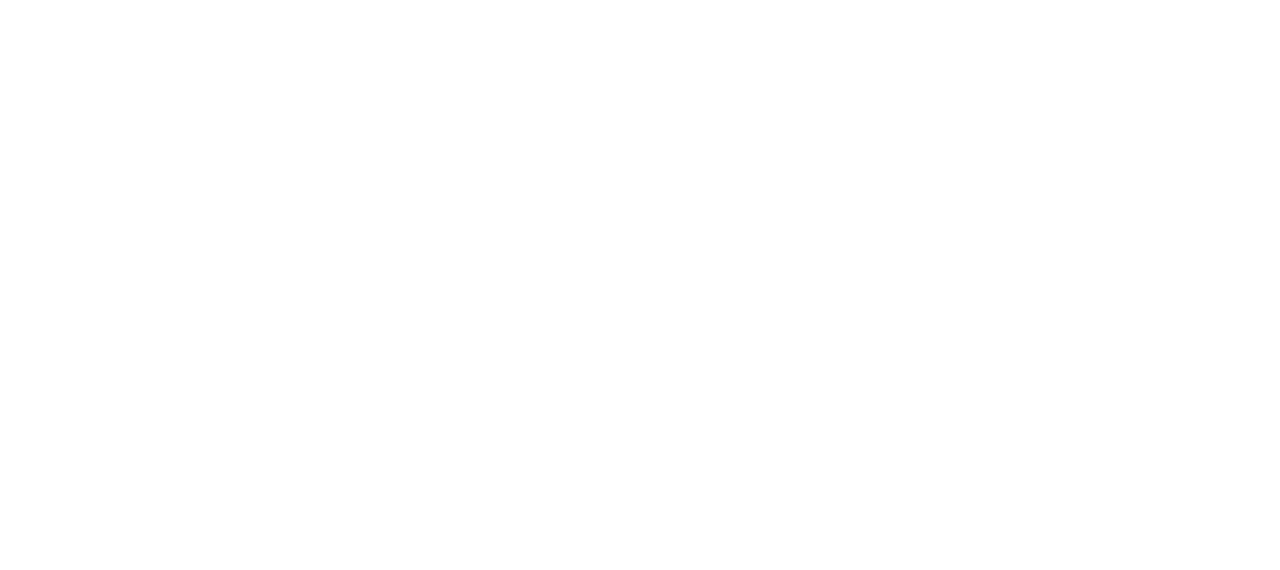
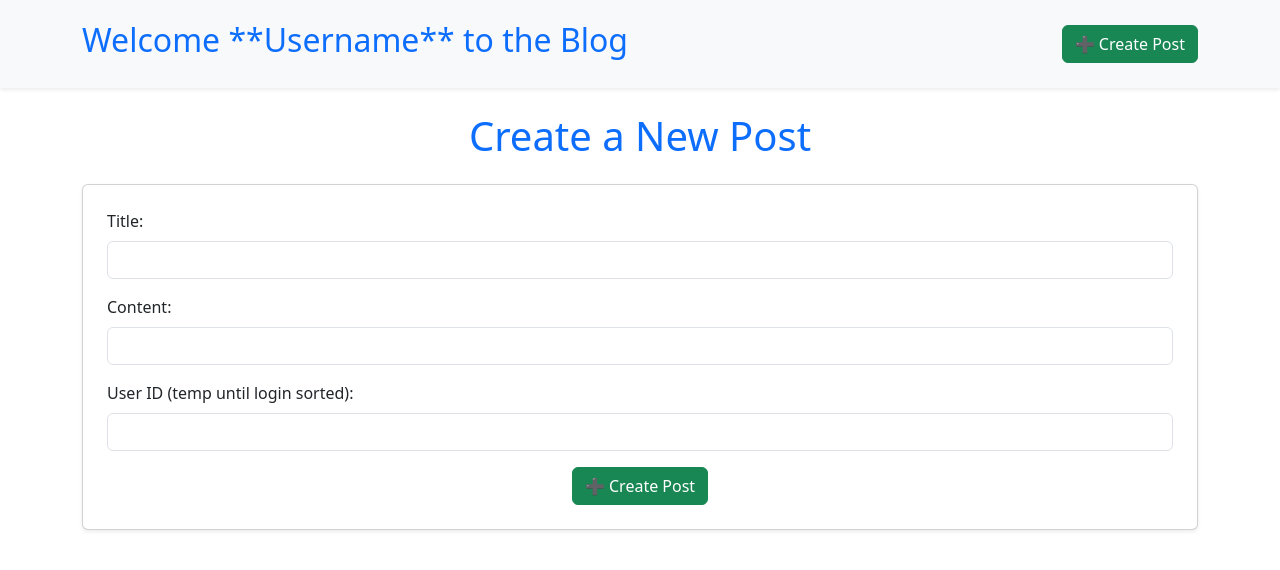
Before and after one commit to souste/blog-api-frontend, a React (Vite) app: page /create-post in a window 1280 px wide. Before the commit this address had no page. Shown: the top 570 px of the page. Built offline with nearby package versions, Linux system fonts and the light colour scheme.

Commit message:
CreatePost component has been created with form

```diff
--- a/src/App.jsx
+++ b/src/App.jsx
@@ -1,14 +1,18 @@
 import Posts from "./components/Posts";
+import NavBar from "./components/NavBar";
 import SinglePost from "./components/SinglePost";
+import CreatePost from "./components/CreatePost";
 import { Route, Routes } from "react-router-dom";
 import "bootstrap/dist/css/bootstrap.min.css";
 
 function App() {
   return (
     <div>
+      <NavBar />
       <Routes>
         <Route path="/" element={<Posts />} />
         <Route path="/posts/:postId" element={<SinglePost />} />
+        <Route path="/create-post" element={<CreatePost />} />
       </Routes>
     </div>
   );
--- /dev/null
+++ b/src/components/CreatePost.jsx
@@ -0,0 +1,37 @@
+const CreatePost = () => {
+  return (
+    <div className="container mt-4">
+      <h1 className="text-center text-primary mb-4">Create a New Post</h1>
+      <form action="/create-post" method="POST" className="card p-4 shadow-sm">
+        <div className="mb-3">
+          <label htmlFor="title" className="form-label">
+            Title:
+          </label>
+          <input type="text" name="title" id="title" className="form-control" required />
+        </div>
+
+        <div className="mb-3">
+          <label htmlFor="content" className="form-label">
+            Content:
+          </label>
+          <input type="textarea" name="content" id="content" className="form-control" required />
+        </div>
+
+        <div className="mb-3">
+          <label htmlFor="user_id" className="form-label">
+            User ID (temp until login sorted):
+          </label>
+          <input type="number" name="user_id" id="user_id" className="form-control" min="1" max="15" required />
+        </div>
+
+        <div className="text-center">
+          <button type="submit" className="btn btn-success">
+            ➕ Create Post
+          </button>
+        </div>
+      </form>
+    </div>
+  );
+};
+
+export default CreatePost;
--- /dev/null
+++ b/src/components/NavBar.jsx
@@ -0,0 +1,18 @@
+import { Link } from "react-router-dom";
+
+const NavBar = () => {
+  return (
+    <nav className="navbar navbar-expand-lg navbar-light bg-light shadow-sm p-3">
+      <div className="container">
+        <h1 className="navbar-brand text-primary fs-2">Welcome **Username** to the Blog</h1>
+        <div className="ms-auto">
+          <Link to="/create-post" className="btn btn-success">
+            ➕ Create Post
+          </Link>
+        </div>
+      </div>
+    </nav>
+  );
+};
+
+export default NavBar;
--- a/src/components/Posts.jsx
+++ b/src/components/Posts.jsx
@@ -19,7 +19,6 @@
 
   return (
     <div className="container mt-4">
-      <h2 className="text-center mb-4">Welcome to the Posts Page</h2>
       <ul className="list-group">
         {posts.map((post) => {
           return (
```
